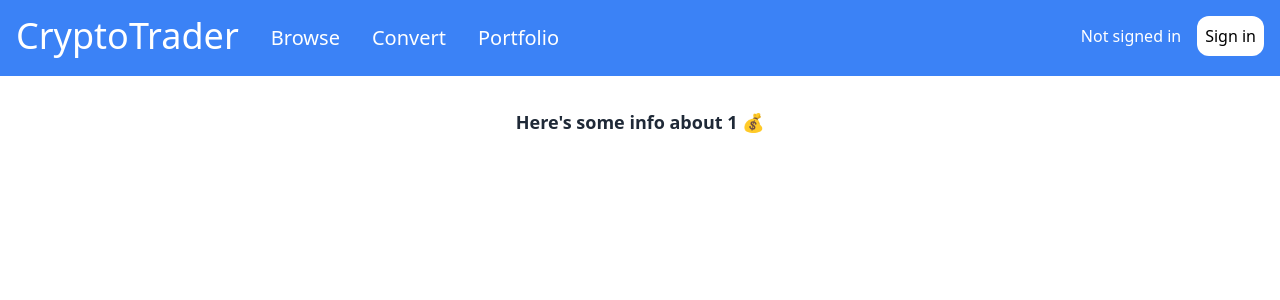
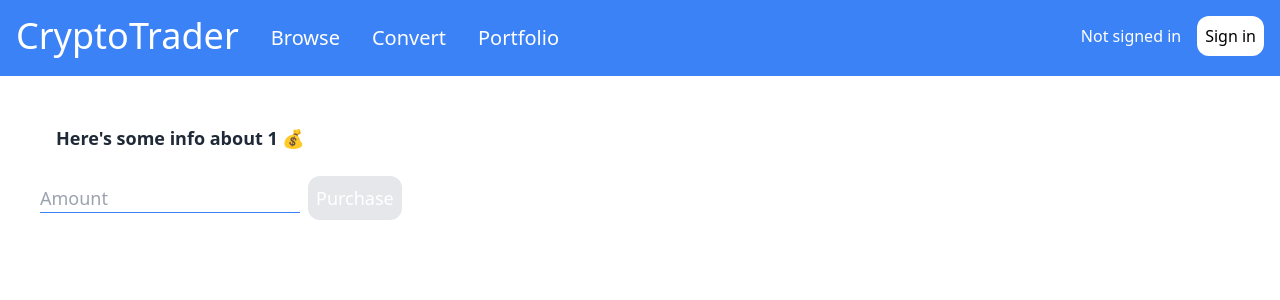
Before and after one commit to CSCIX691DAL/crypto-trader, a Next.js app: page /coins/1 in a window 1280 px wide. Shown: the top 300 px of the page. Built offline with nearby package versions, Linux system fonts and the light colour scheme; no server answers.

Commit message:
US-9: add purchasing functionality, no interation with Firebase yet

```diff
--- a/pages/coins/[coin].js
+++ b/pages/coins/[coin].js
@@ -3,15 +3,25 @@ import Header from '../../components/Header'
 import * as React from 'react'
 import { useSession } from 'next-auth/client'
 import { useRouter } from 'next/router'
+import MD5 from 'crypto-js/md5'
+import encoder from 'crypto-js/enc-hex'
 
 export default function Coin() {
     const [ session, loading ] = useSession();
     const router = useRouter();
+    const [ amount, setAmount ] = React.useState('');
 
     const { coin } = router.query;
 
+    function purchase() {
+        const hash =  MD5(session.user.email).toString(encoder);
+        console.log("hash:", hash);
+        console.log("Purchasing", amount, "of",  {coin}.coin, "for user", session.user.email);
+        return false;
+    }
+
     return (
-        <div>
+        <>
             <Head>
                 <title>CryptoTrader</title>
                 <meta name="description" content="View prices and trade cryptocurrencies" />
@@ -19,11 +29,24 @@ export default function Coin() {
             </Head>
 
             <Header/>
-            <main className="m-8 flex font-semibold text-lg text-gray-800 justify-center">
-                <p>Here's some info about {coin} 💰</p>
-            </main>
+            <div className="m-8 flex flex-col font-semibold text-lg text-gray-800 justify-center">
+                <div className="px-4 py-2 m-2">
+                    Here's some info about {coin} 💰
+                </div>
 
-        </div>
-
+                <div className="items-center m-2">
+                    <form>
+                        <input type="number" min="0" placeholder="Amount" onChange={event => setAmount(event.target.value)} className="mr-2 border-b border-blue-500" />
+                        {
+                            session ? (
+                                <button onClick={() => purchase()} className="rounded-xl p-2 bg-blue-500 text-white" type="button">Purchase</button>
+                            ) : (
+                                <button className="rounded-xl p-2 bg-gray-200 text-white" type="button">Purchase</button>
+                            )
+                        }
+                    </form>
+                </div>
+            </div>
+        </>
     )
 }
```
